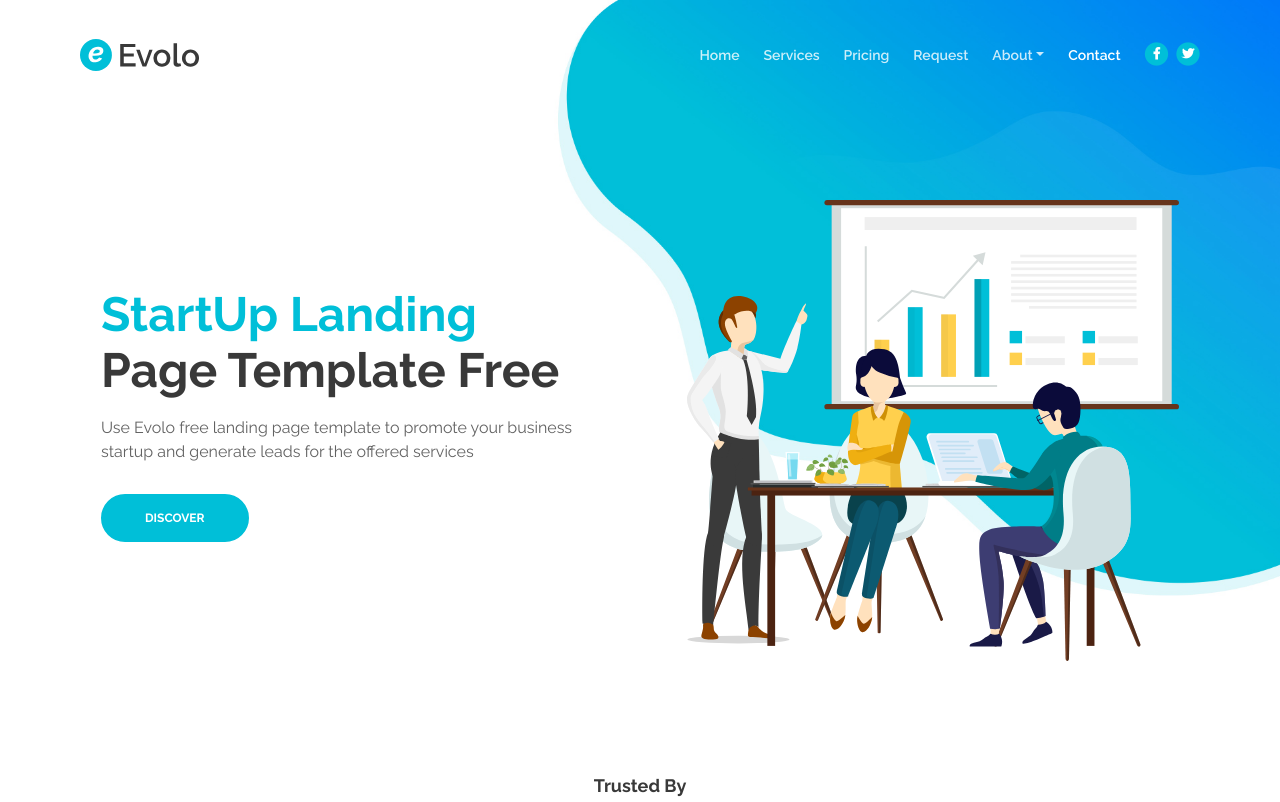
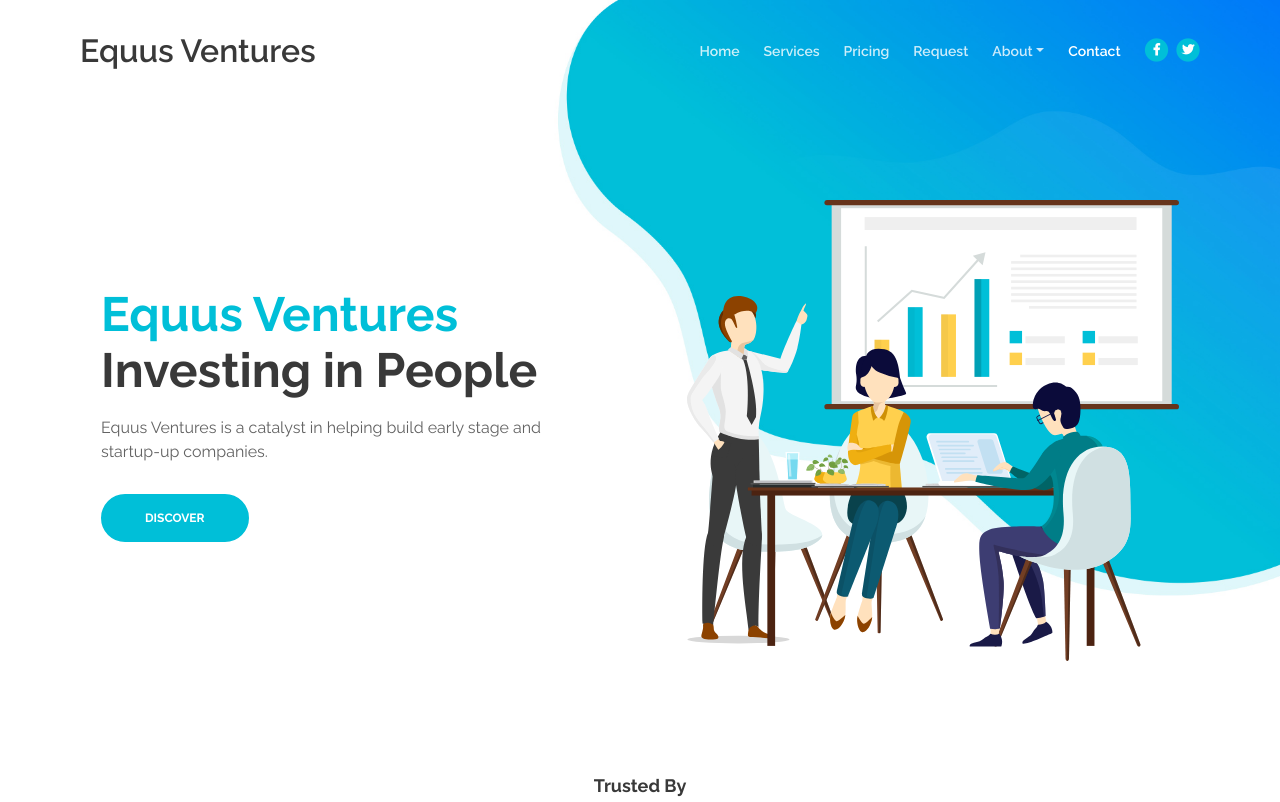
Before and after one commit to TRL242/equus_ventures, a plain HTML site: page web/index.html in a window 1280 px wide. Shown: the top 802 px of the page. Drawn offline with Linux system fonts and the light colour scheme.

Commit message:
begin edits logo,

```diff
--- a/web/index.html
+++ b/web/index.html
@@ -9,16 +9,16 @@
     <meta name="author" content="Inovatik">
 
     <!-- OG Meta Tags to improve the way the post looks when you share the page on LinkedIn, Facebook, Google+ -->
-	<meta property="og:site_name" content="" /> <!-- website name -->
-	<meta property="og:site" content="" /> <!-- website link -->
-	<meta property="og:title" content=""/> <!-- title shown in the actual shared post -->
-	<meta property="og:description" content="" /> <!-- description shown in the actual shared post -->
+	<meta property="og:site_name" content="Equus Ventures Ltd." /> <!-- website name -->
+	<meta property="og:site" content="equusventures" /> <!-- website link -->
+	<meta property="og:title" content="Equus Ventures - Investing in People"/> <!-- title shown in the actual shared post -->
+	<meta property="og:description" content="investor, angel investor" /> <!-- description shown in the actual shared post -->
 	<meta property="og:image" content="" /> <!-- image link, make sure it's jpg -->
 	<meta property="og:url" content="" /> <!-- where do you want your post to link to -->
 	<meta property="og:type" content="article" />
 
     <!-- Website Title -->
-    <title>Evolo - StartUp HTML Landing Page Template</title>
+    <title>Equus Ventures - Investing in People</title>
 
     <!-- Styles -->
     <link href="https://fonts.googleapis.com/css?family=Raleway:400,400i,600,700,700i&amp;subset=latin-ext" rel="stylesheet">
@@ -47,10 +47,10 @@
     <!-- Navigation -->
     <nav class="navbar navbar-expand-lg navbar-dark navbar-custom fixed-top">
         <!-- Text Logo - Use this if you don't have a graphic logo -->
-        <!-- <a class="navbar-brand logo-text page-scroll" href="index.html">Evolo</a> -->
+        <a class="navbar-brand logo-text page-scroll" href="index.html">Equus Ventures</a>
 
         <!-- Image Logo -->
-        <a class="navbar-brand logo-image" href="index.html"><img src="images/logo.svg" alt="alternative"></a>
+        <!-- <a class="navbar-brand logo-image" href="index.html"><img src="images/logo.svg" alt="alternative"></a>-->
 
         <!-- Mobile Menu Toggle Button -->
         <button class="navbar-toggler" type="button" data-toggle="collapse" data-target="#navbarsExampleDefault" aria-controls="navbarsExampleDefault" aria-expanded="false" aria-label="Toggle navigation">
@@ -115,8 +115,8 @@
                 <div class="row">
                     <div class="col-lg-6">
                         <div class="text-container">
-                            <h1><span class="turquoise">StartUp Landing</span> Page Template Free</h1>
-                            <p class="p-large">Use Evolo free landing page template to promote your business startup and generate leads for the offered services</p>
+                            <h1><span class="turquoise">Equus Ventures</span> Investing in People</h1>
+                            <p class="p-large">Equus Ventures is a catalyst in helping build early stage and startup-up companies.</p>
                             <a class="btn-solid-lg page-scroll" href="#services">DISCOVER</a>
                         </div> <!-- end of text-container -->
                     </div> <!-- end of col -->
```
